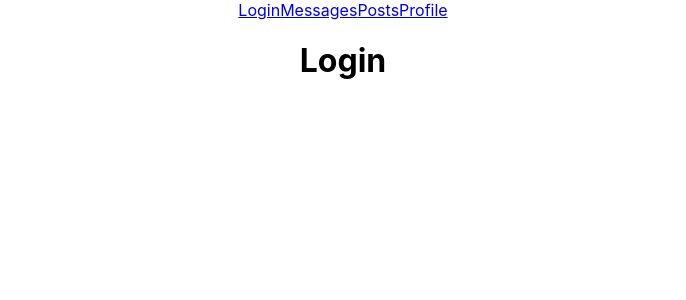
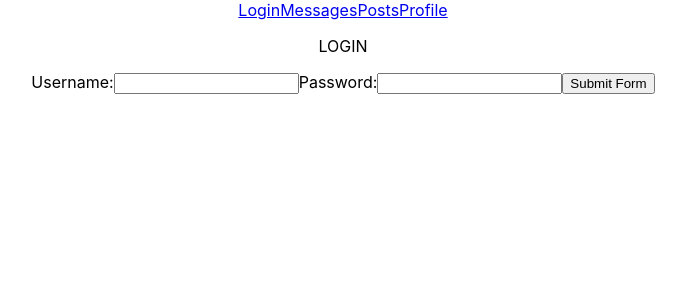
Before and after one commit to Miguel2493/stranger-things, a React (Create React App) app: page /login in a window 1280 px wide. Shown: the top 300 px of the page, without its empty margins (297-983 px from the left). Built offline with nearby package versions, Linux system fonts and the light colour scheme.

Commit message:
added formto Login component

```diff
--- a/src/App.js
+++ b/src/App.js
@@ -1,13 +1,7 @@
 import "./App.css";
 import React from "react";
 
-import {
-  BrowserRouter as Router,
-  Switch,
-  Route,
-  Link,
-  BrowserRouter,
-} from "react-router-dom";
+import { BrowserRouter as Router, Switch, Route } from "react-router-dom";
 
 import Login from "./Components/Login";
 import Nav from "./Components/Nav";
--- a/src/Components/Login.jsx
+++ b/src/Components/Login.jsx
@@ -1,29 +1,58 @@
-//this is where we will create the login
-// fetch(
-//     "https://strangers-things.herokuapp.com/api/2104-UIC-RM-WEB-PT/users/register",
-//     {
-//       method: "POST",
-//       headers: {
-//         "Content-Type": "application/json",
-//       },
-//       body: JSON.stringify({
-//         user: {
-//           username: "spongebob",
-//           password: "KrabbyPatty",
-//         },
-//       }),
-//     }
-//   )
-//     .then((response) => response.json())
-//     .then((result) => {
-//       console.log(result);
-//     })
-//     .catch(console.error);
+import React,{ useState }  from "react";
+// {//this is where we will create the login
+// // fetch(
+// //     "https://strangers-things.herokuapp.com/api/2104-UIC-RM-WEB-PT/users/register",
+// //     {
+// //       method: "POST",
+// //       headers: {
+// //         "Content-Type": "application/json",
+// //       },
+// //       body: JSON.stringify({
+// //         user: {
+// //           username: "spongebob",
+// //           password: "KrabbyPatty",
+// //         },
+// //       }),
+// //     }
+// //   )
+// //     .then((response) => response.json())
+// //     .then((result) => {
+// //       console.log(result);
+// //     })
+// //     .catch(console.error);
+// }
+const exampleLogin = {
+  userName: "SpongeBob",
+  password: "KrabbyPatty"
+};
+
 
 const Login = () => {
+
+  const [userName, setUserName] = useState("");
+  const [password, setPassword] = useState("");
+
+  const onFormSubmit = (event)=>{
+    event.preventDefault();
+  }
+
+  const updateUsername = (event) => setUserName(event.target.value);
+  const updatePassword = (event) => setPassword(event.target.value);
+
   return (
     <div>
-      <h1>Login</h1>
+      <p>LOGIN</p>
+      <form onSubmit={onFormSubmit}>
+        <label>
+          Username:
+          <input type="text" value={userName} onChange={updateUsername} />
+        </label>
+        <label>
+          Password:
+          <input type="text" value={password} onChange={updatePassword} />
+        </label>
+        <button type="submit">Submit Form</button>
+      </form>
     </div>
   )
 
```
